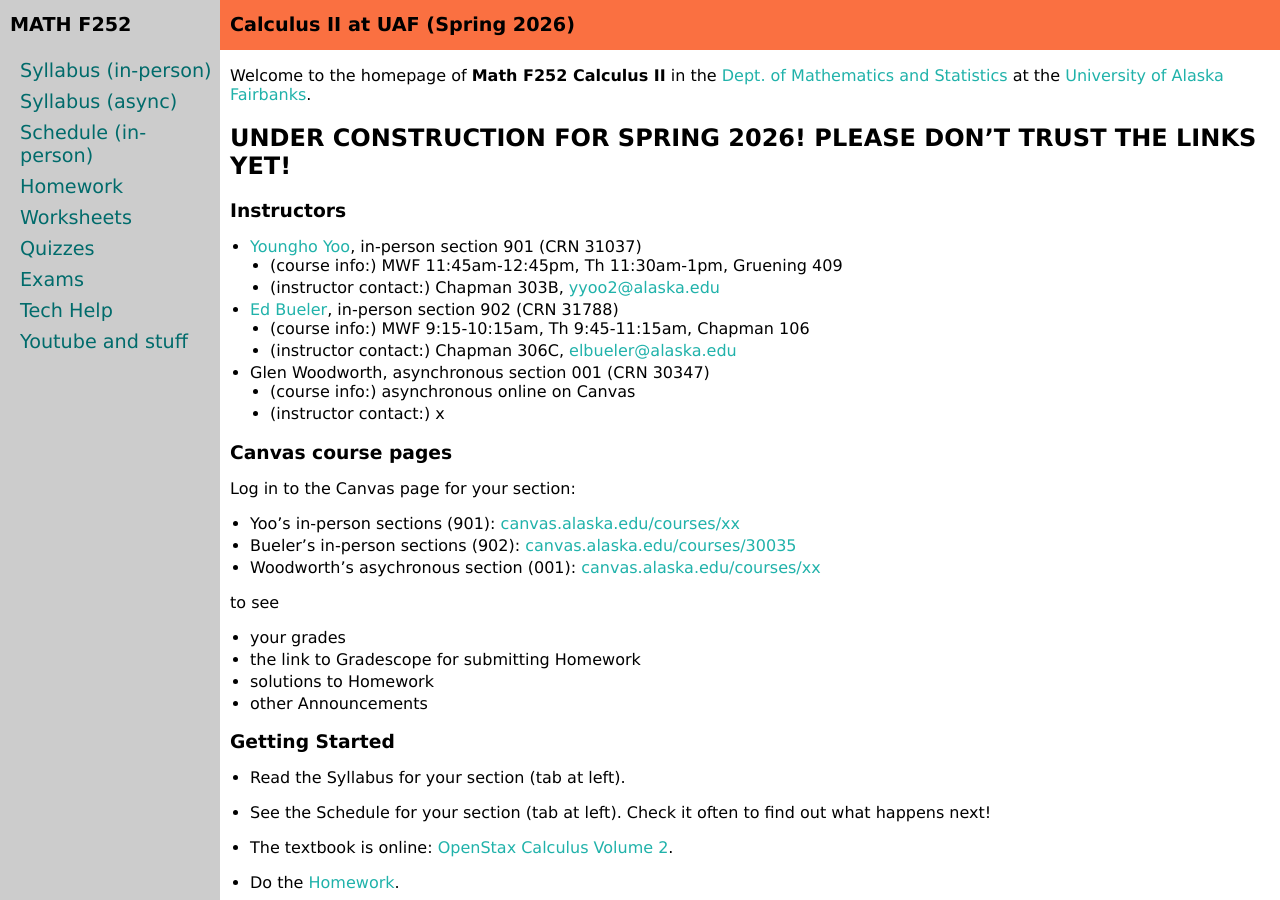
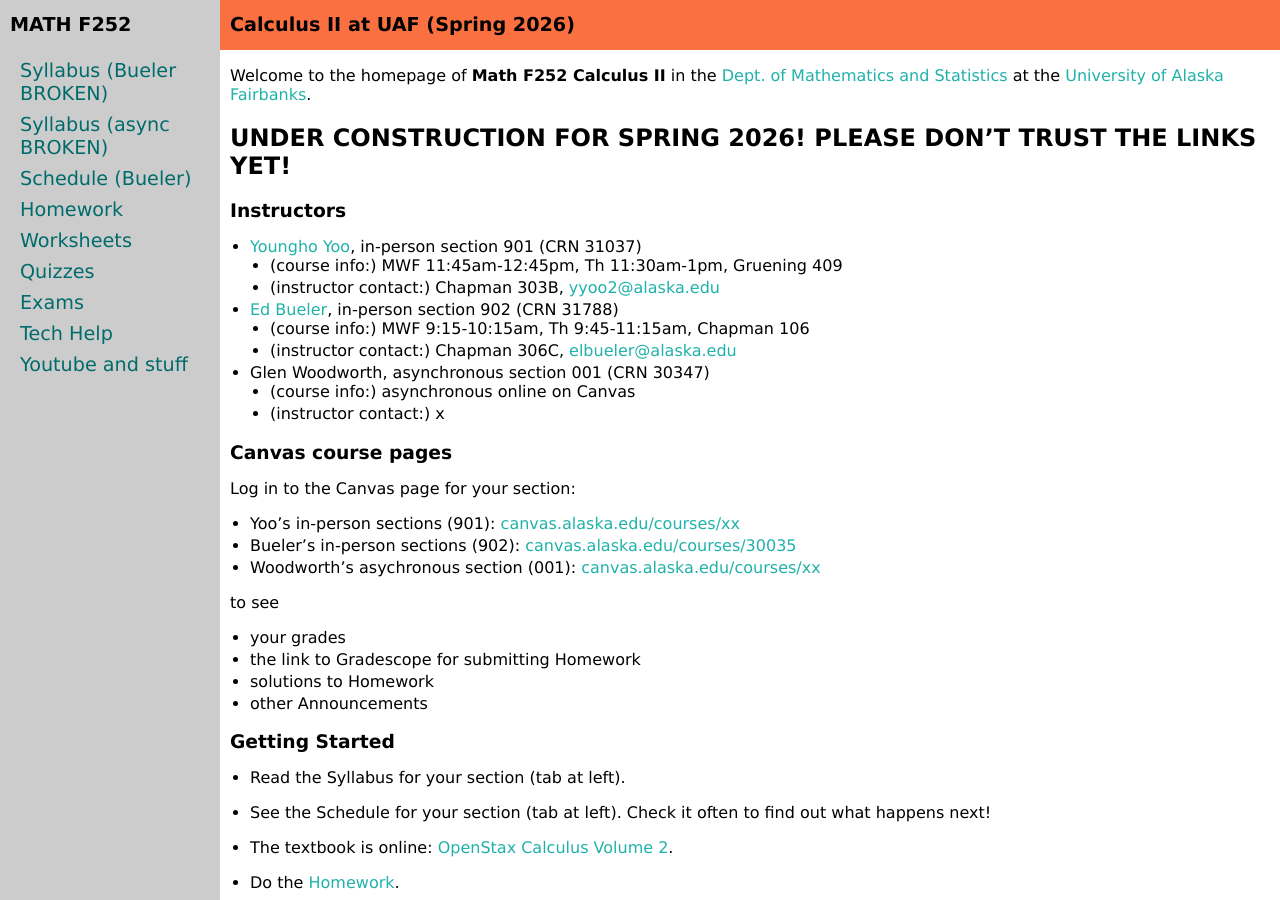
Before and after one commit to uaf-math/calc2, a Jekyll site: the page built from index.md, in a window 1280 px wide and 900 px high. Built offline with Jekyll 4.4.1, drawn with Linux system fonts in a browser that asks for light colours.

Commit message:
post my schedule

```diff
--- a/_data/toc.yaml
+++ b/_data/toc.yaml
@@ -2,14 +2,14 @@
 
 docs:
 
-- title: Syllabus (in-person)
-  url: assets/general/S26/syllabus.pdf  # rebuild by "make syllabus.pdf" in directory
+- title: Syllabus (Bueler BROKEN)
+  url: index.html # assets/general/S26/syllabus.pdf  # rebuild by "make syllabus.pdf" in directory
 
-- title: Syllabus (async)
-  url: assets/general/S26/syllabus_async.pdf
+- title: Syllabus (async BROKEN)
+  url: index.html # assets/general/S26/syllabus_async.pdf
 
-- title: Schedule (in-person)
-  url: assets/general/S26/schedule.pdf
+- title: Schedule (Bueler)
+  url: assets/general/S26/bueler/schedule.pdf
   #url: https://docs.google.com/spreadsheets/d/e/2PACX-1vTOF-YOVqqB-MTwrxCpTC2GFHkvhlc3OMeVsltm1G4O2OvQQH-1Xhi9aUhZ8M506ZIhe1UIQKlEjSwB/pubhtml?gid=0&single=true
 
 - title: Homework
```
Also changed, not shown: 1 other file.
